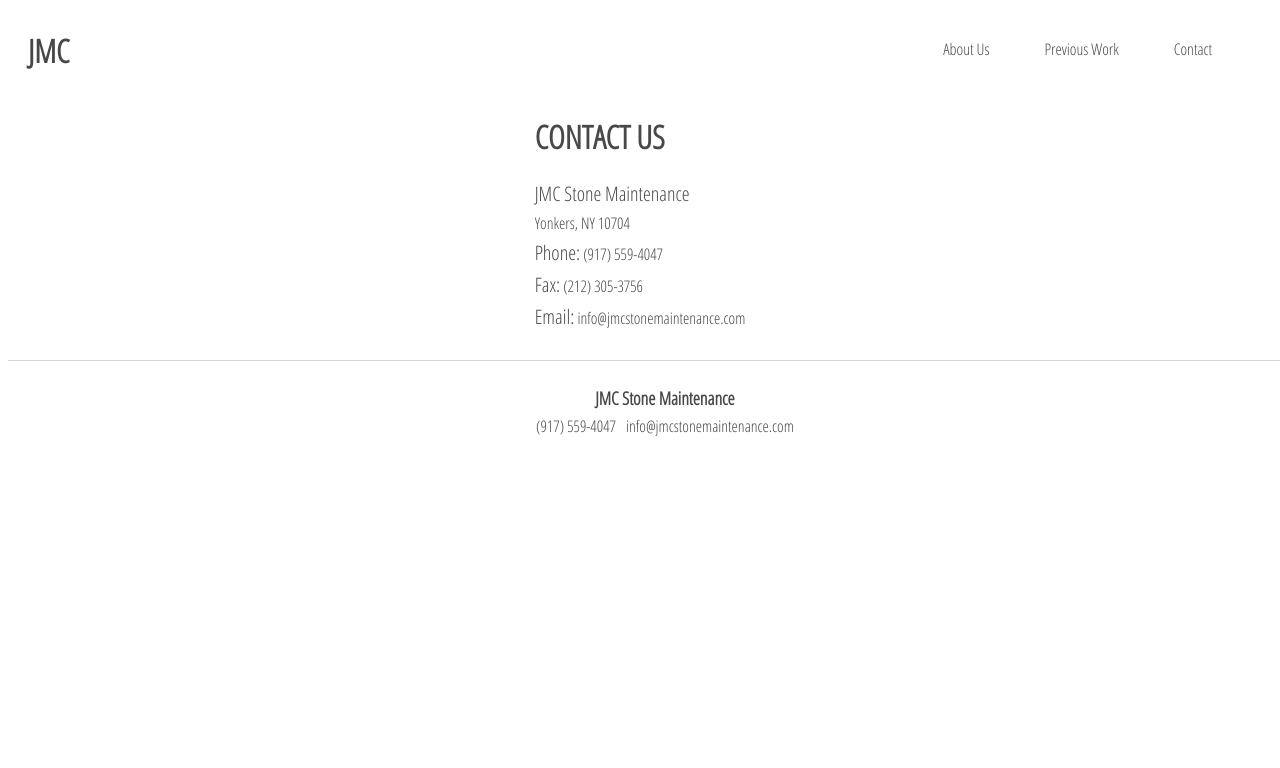
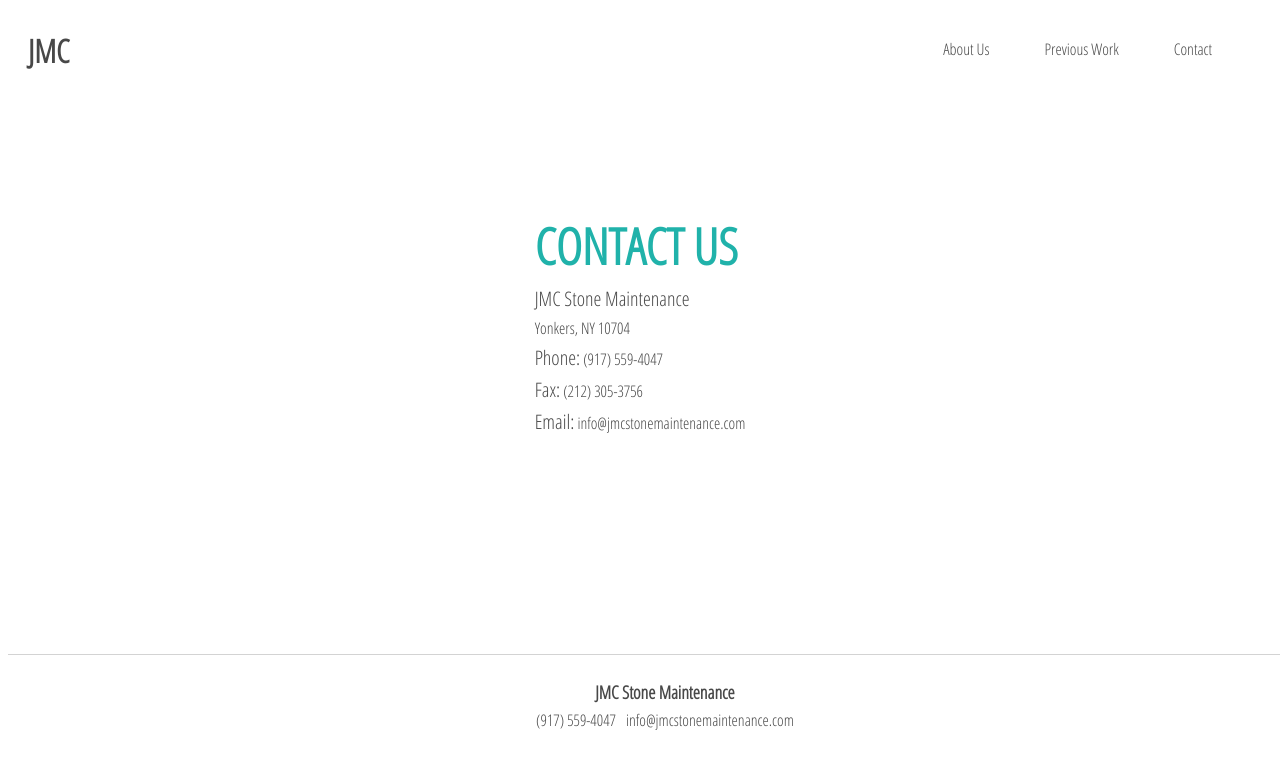
Before and after one commit to aislinncronin/JMC-Site, a React app: page /#/contact in a window 1280 px wide. Shown: the top 768 px of the page. Built offline with nearby package versions, Linux system fonts and the light colour scheme.

Commit message:
Add styling

```diff
--- a/assets/stylesheets/jobs.css
+++ b/assets/stylesheets/jobs.css
@@ -36,5 +36,16 @@
 }
 
 .contact {
-  margin-bottom: 30px;
+  height: 70vh;
 }
+
+.contact-title {
+  color: #20B2AA;
+  font-size: 50px;
+  margin-bottom: 5px;
+  padding-right:0px;
+}
+
+.contact-container {
+  padding-top: 40%;
+}
--- a/assets/stylesheets/services.css
+++ b/assets/stylesheets/services.css
@@ -7,3 +7,8 @@
 .service-list {
   font-size: 20px;
 }
+
+.color {
+  color: #20B2AA;
+  font-size: 40px;
+}
--- a/src/components/contact/contact.jsx
+++ b/src/components/contact/contact.jsx
@@ -4,12 +4,14 @@
   return(
     <div className="center">
       <div className="contact">
-        <h1>CONTACT US</h1>
-        <div className="job-title">JMC Stone Maintenance</div>
-        <div>Yonkers, NY 10704</div>
-        <div className="pad"><span className="bold">Phone:</span>  (917) 559-4047</div>
-        <div className="pad"><span className="bold">Fax:</span> (212) 305-3756</div>
-        <div className="pad"><span className="bold">Email:</span> info@jmcstonemaintenance.com</div>
+        <div className="contact-container">
+          <h1 className="contact-title">CONTACT US</h1>
+          <div className="job-title">JMC Stone Maintenance</div>
+          <div>Yonkers, NY 10704</div>
+          <div className="pad"><span className="bold">Phone:</span>  (917) 559-4047</div>
+          <div className="pad"><span className="bold">Fax:</span> (212) 305-3756</div>
+          <div className="pad"><span className="bold">Email:</span> info@jmcstonemaintenance.com</div>
+        </div>
       </div>
     </div>
   )
--- a/src/components/jobs/jobs_index.jsx
+++ b/src/components/jobs/jobs_index.jsx
@@ -6,7 +6,7 @@
   return(
     <div >
       <div className="center">
-        <h1>Previous Work</h1>
+        <h1 className="color">Previous Work</h1>
       </div>
       <div className="center">
         <div>
```
Also changed, not shown: 2 other files (tests, documents, lock files or other folders).
